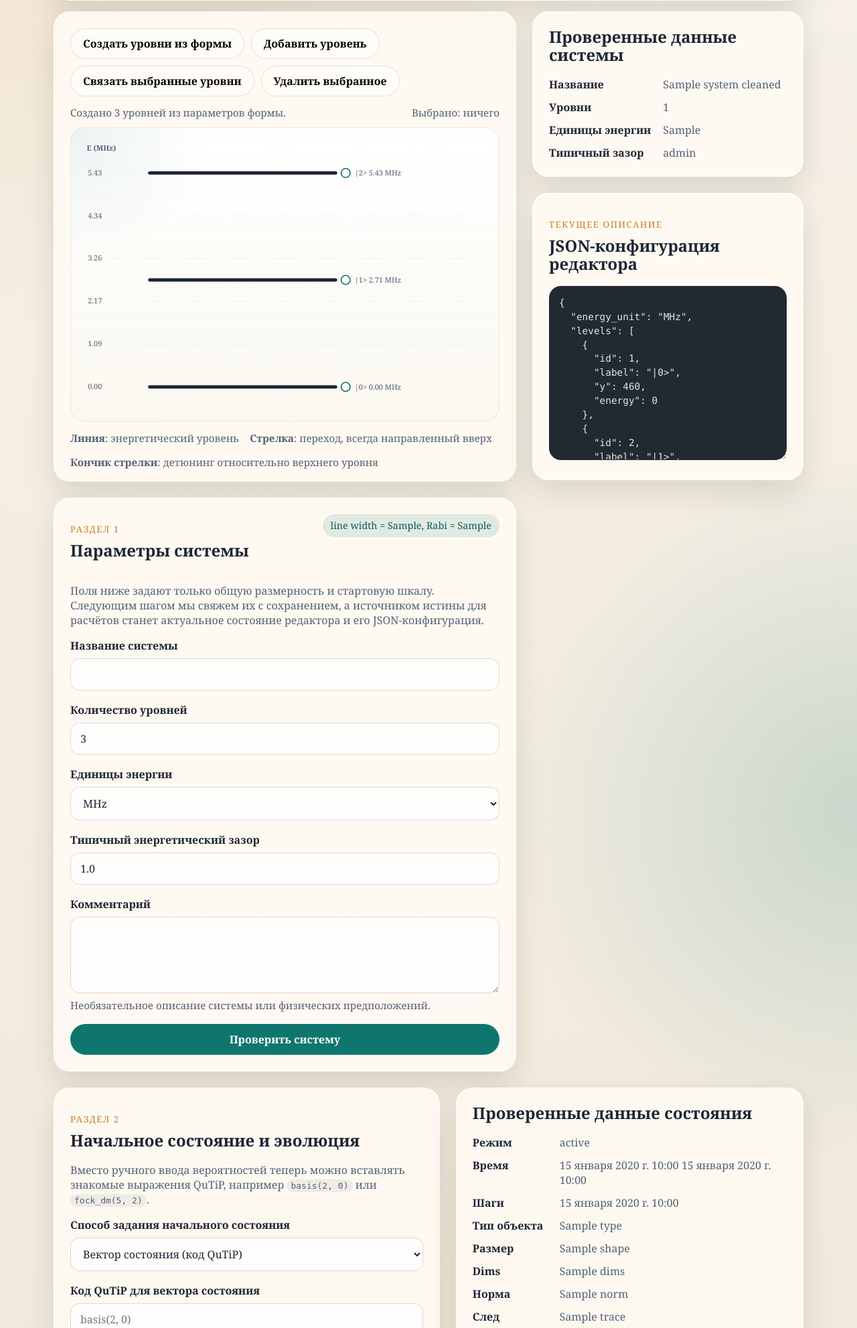
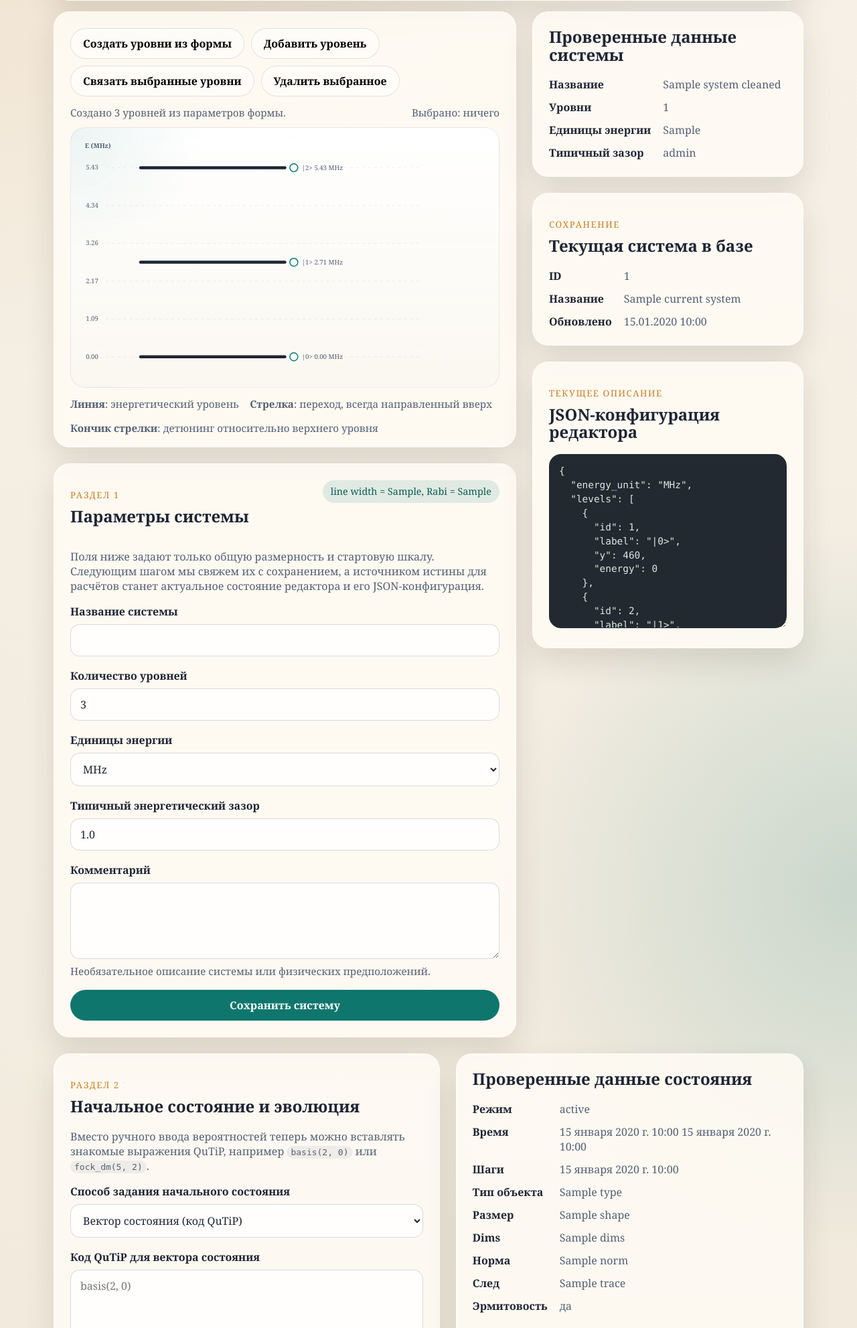
Before and after one commit to babichevko/django_qutip, a Django app: template templates/simulator/editor.html in a window 1280 px wide. Shown: the part 557-2540 px from the top of the page at 67% size. Run offline with Django 5.2, Linux system fonts and the light colour scheme; tables that the repository leaves empty hold one stand-in row (values such as "Sample post"); the template is opened without the code that fills it: values that come from a table or form of the project are taken from there, most other values are stand-ins (such as "Sample title", 1, 10 or a date in 2020); data that the repository does not hold is empty.

Commit message:
connect editor state to sqlite

```diff
--- a/static/js/level_editor.js
+++ b/static/js/level_editor.js
@@ -19,11 +19,11 @@
     };
 
     const viewport = {
-        width: 760,
+        width: 860,
         height: 520,
         lineX1: 140,
-        lineX2: 470,
-        transitionBaseX: 550,
+        lineX2: 430,
+        transitionBaseX: 505,
         top: 80,
         bottom: 460,
     };
@@ -48,6 +48,8 @@
     const transitionDetuningInput = document.getElementById('selected-transition-detuning');
     const transitionDetuningUnitInput = document.getElementById('selected-transition-detuning-unit');
     const transitionPhotonInput = document.getElementById('selected-transition-photon');
+    const systemEditorConfigInput = document.getElementById('system-editor-config-json');
+    const stateEditorConfigInput = document.getElementById('state-editor-config-json');
 
     const UNIT_FACTORS = {
         Hz: 1,
@@ -522,6 +524,12 @@
                 upper_level_reference: transition.toId,
             })),
         }, null, 2);
+        if (systemEditorConfigInput) {
+            systemEditorConfigInput.value = jsonPreview.value;
+        }
+        if (stateEditorConfigInput) {
+            stateEditorConfigInput.value = jsonPreview.value;
+        }
     }
 
     function render() {
--- a/templates/simulator/editor.html
+++ b/templates/simulator/editor.html
@@ -34,7 +34,7 @@
                 <p class="help-text" id="selection-status">Выбрано: ничего</p>
             </div>
             <div class="canvas-shell">
-                <svg id="level-editor" class="level-editor-svg" viewBox="0 0 760 520" role="img" aria-label="Редактор квантовых уровней"></svg>
+                <svg id="level-editor" class="level-editor-svg" viewBox="0 0 860 520" role="img" aria-label="Редактор квантовых уровней"></svg>
             </div>
             <div class="editor-legend">
                 <span><strong>Линия</strong>: энергетический уровень</span>
@@ -57,6 +57,8 @@
             </p>
             <form method="post" novalidate class="app-form">
                 {% csrf_token %}
+                <input type="hidden" name="editor_config_json" id="system-editor-config-json" value="">
+                <input type="hidden" name="current_system_id" value="{% if current_system %}{{ current_system.id }}{% endif %}">
                 {% for field in system_form %}
                     <div class="form-row">
                         <label for="{{ field.id_for_label }}">{{ field.label }}</label>
@@ -69,7 +71,7 @@
                         {% endif %}
                     </div>
                 {% endfor %}
-                <button class="button button-primary" type="submit" name="system_submit">Проверить систему</button>
+                <button class="button button-primary" type="submit" name="system_submit">Сохранить систему</button>
             </form>
         </section>
     </div>
@@ -161,10 +163,25 @@
             </aside>
         {% endif %}
 
+        {% if current_system %}
+            <aside class="card result-card">
+                <p class="eyebrow">Сохранение</p>
+                <h2>Текущая система в базе</h2>
+                <dl class="summary-list">
+                    <dt>ID</dt>
+                    <dd>{{ current_system.id }}</dd>
+                    <dt>Название</dt>
+                    <dd>{{ current_system.name }}</dd>
+                    <dt>Обновлено</dt>
+                    <dd>{{ current_system.updated_at|date:"d.m.Y H:i" }}</dd>
+                </dl>
+            </aside>
+        {% endif %}
+
         <aside class="card result-card">
             <p class="eyebrow">Текущее описание</p>
             <h2>JSON-конфигурация редактора</h2>
-            <textarea id="editor-json-preview" class="json-preview" readonly></textarea>
+            <textarea id="editor-json-preview" class="json-preview" readonly>{{ editor_config_json }}</textarea>
         </aside>
     </div>
 </section>
@@ -179,6 +196,11 @@
         </p>
         <form method="post" novalidate class="app-form">
             {% csrf_token %}
+            <input type="hidden" name="editor_config_json" id="state-editor-config-json" value="">
+            <input type="hidden" name="current_system_id" value="{% if current_system %}{{ current_system.id }}{% endif %}">
+            {% if state_form.non_field_errors %}
+                <div class="error-box">{{ state_form.non_field_errors }}</div>
+            {% endif %}
             {% for field in state_form %}
                 <div class="form-row">
                     <label for="{{ field.id_for_label }}">{{ field.label }}</label>
@@ -191,7 +213,7 @@
                     {% endif %}
                 </div>
             {% endfor %}
-            <button class="button button-primary" type="submit" name="state_submit">Проверить состояние</button>
+            <button class="button button-primary" type="submit" name="state_submit">Сохранить запуск</button>
         </form>
     </div>
     {% if state_cleaned_data %}
@@ -223,6 +245,22 @@
             </dl>
         </aside>
     {% endif %}
+    {% if latest_run %}
+        <aside class="card result-card">
+            <p class="eyebrow">Сохранение</p>
+            <h2>Последний запуск в базе</h2>
+            <dl class="summary-list">
+                <dt>ID</dt>
+                <dd>{{ latest_run.id }}</dd>
+                <dt>Режим</dt>
+                <dd>{{ latest_run.get_initial_state_mode_display }}</dd>
+                <dt>Статус</dt>
+                <dd>{{ latest_run.get_status_display }}</dd>
+                <dt>Создан</dt>
+                <dd>{{ latest_run.created_at|date:"d.m.Y H:i" }}</dd>
+            </dl>
+        </aside>
+    {% endif %}
 </section>
 
 <section class="page-section" id="results">
```
Also changed, not shown: simulator/views.py (+71 -1 lines).
